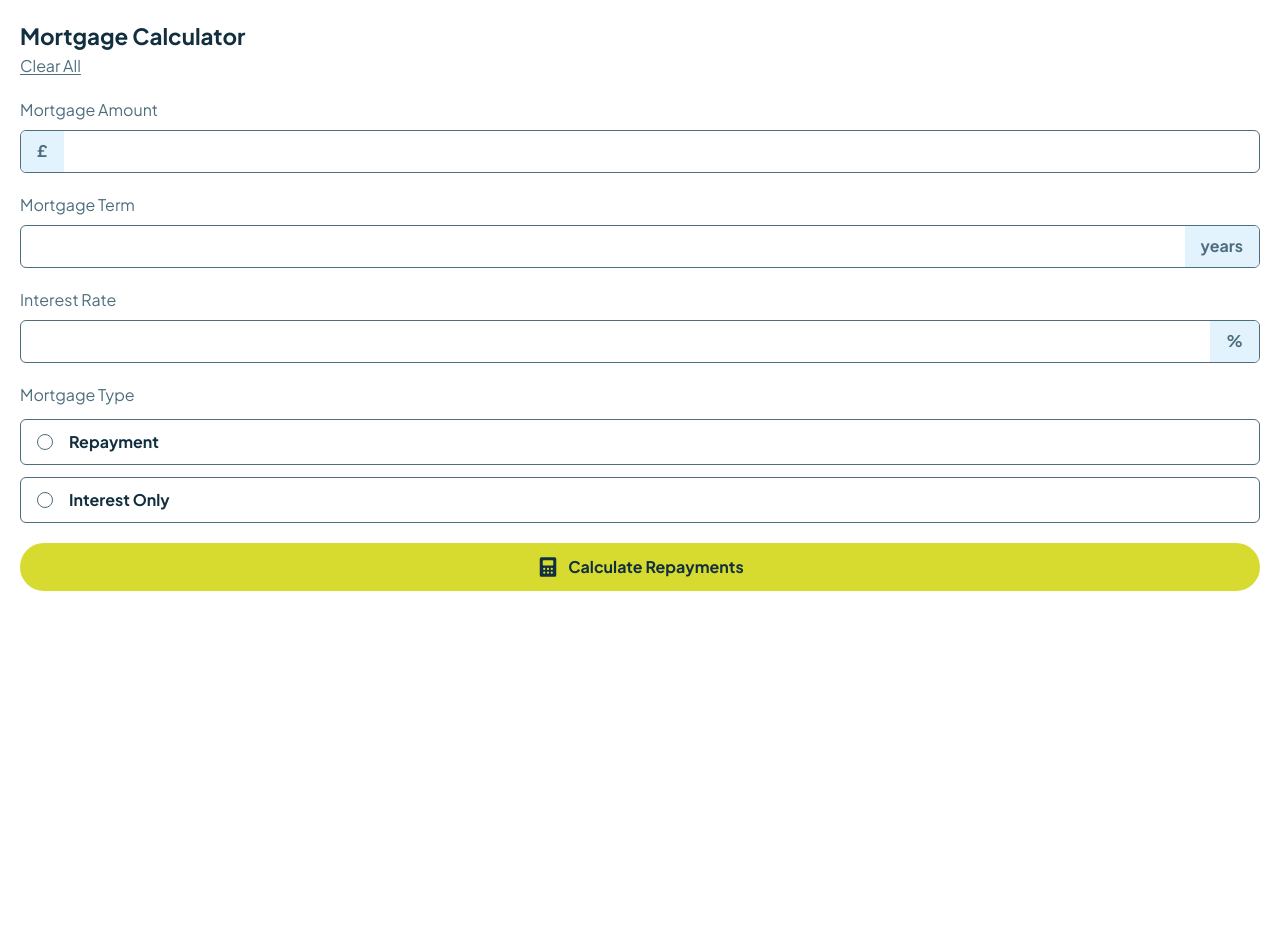
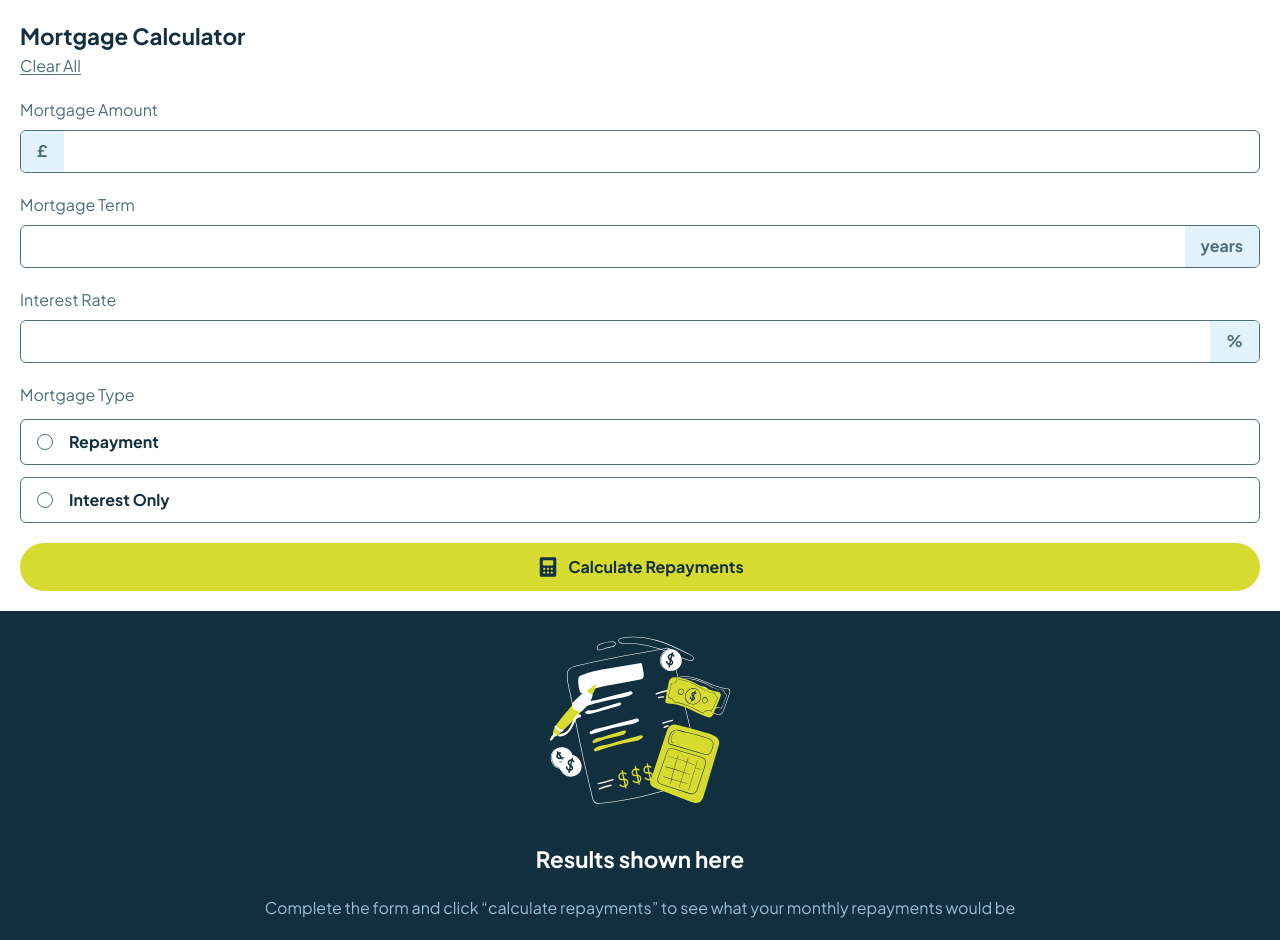
Before and after one commit to 7savv7/frontendmentor, a React (Vite) app in the folder junior/mortgage-repayment-calculator/: page / in a window 1280 px wide. Before the commit the page ends 800 px from the top, so only its background shows below. Built offline with nearby package versions, Linux system fonts and the light colour scheme; a web font is replaced by a local one.

Commit message:
[mortgage-repayment-calculator]: Add bottom results section and style it

```diff
--- a/junior/mortgage-repayment-calculator/src/App.tsx
+++ b/junior/mortgage-repayment-calculator/src/App.tsx
@@ -111,6 +111,17 @@ function App() {
           Repayments
         </button>
       </div>
+
+      <div className="bg-slate-900 flex flex-col items-center gap-5 p-5 text-center text-white">
+        <img src="/images/illustration-empty.svg" alt="empty" />
+
+        <p className="text-[1.4em] font-bold">Results shown here</p>
+
+        <p className="text-slate-300">
+          Complete the form and click “calculate repayments” to see what your
+          monthly repayments would be
+        </p>
+      </div>
     </div>
   );
 }
```
